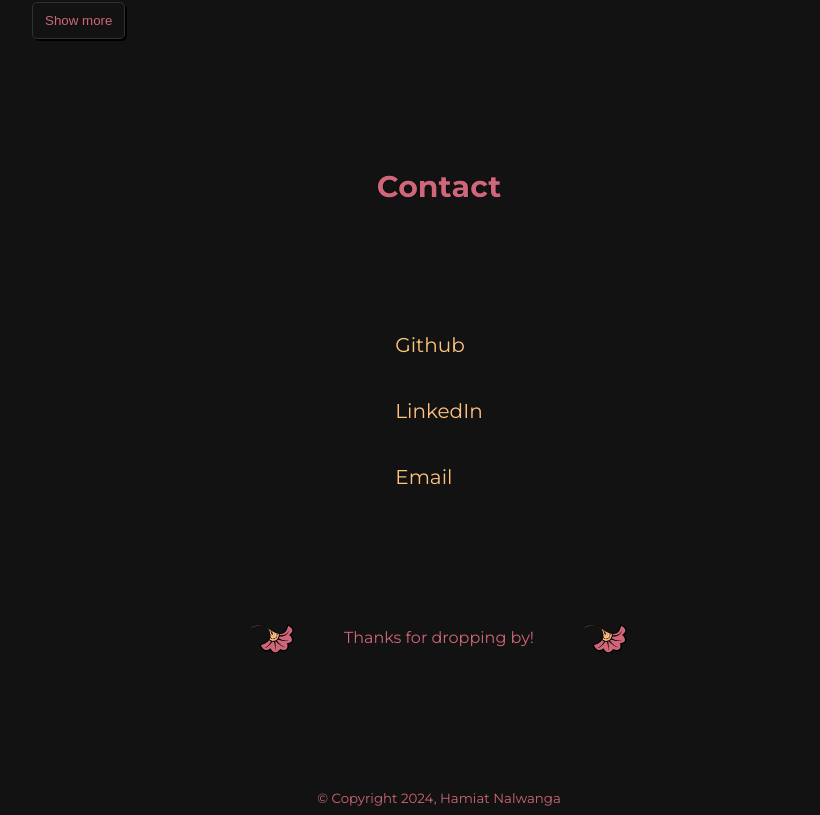
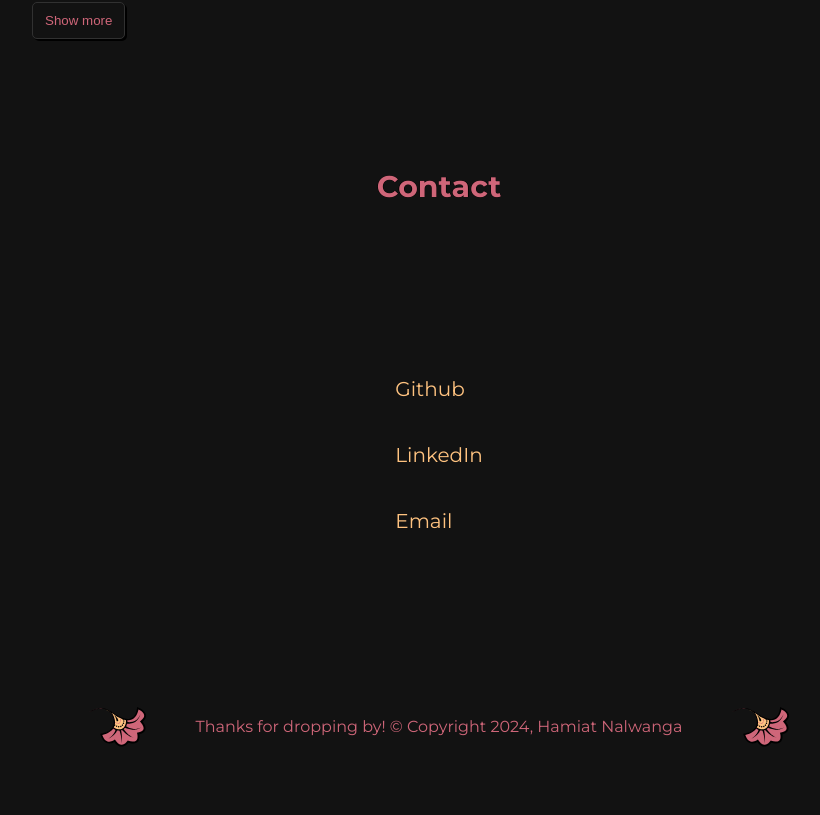
Before and after one commit to hamiat/folio, a React (Create React App) app: page / in a window 1280 px wide. Shown: the part 1194-2009 px from the top of the page, without its empty margins (201-1021 px from the left). Built offline with nearby package versions, Linux system fonts and the light colour scheme.

Commit message:
Footet Minor Fix

```diff
--- a/src/components/Contact/Contact.tsx
+++ b/src/components/Contact/Contact.tsx
@@ -54,14 +54,9 @@ const Contact: React.FC = () => {
       </motion.div>
       <motion.section variants={contentVariants} className={style.flows}>
         <Flower classNames={style.flowsOne} />
-        <p>Thanks for dropping by!</p>
+        <p>Thanks for dropping by! &copy; Copyright {getCurrentYear()}, Hamiat Nalwanga</p>
         <Flower classNames={style.flowsTwo} />
       </motion.section>
-      <footer>
-        <small className={style.copyRight}>
-          &copy; Copyright {getCurrentYear()}, Hamiat Nalwanga
-        </small>
-      </footer>
     </motion.section>
   );
 };
```
